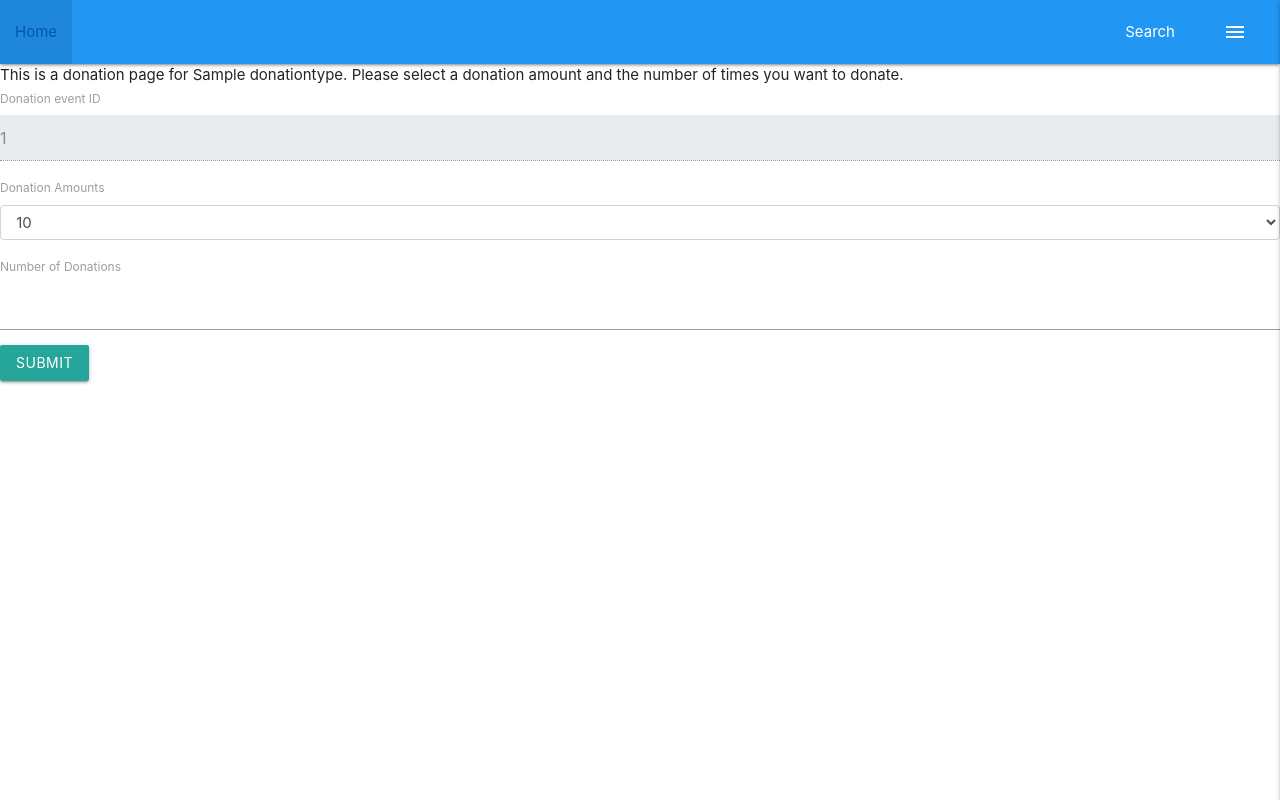
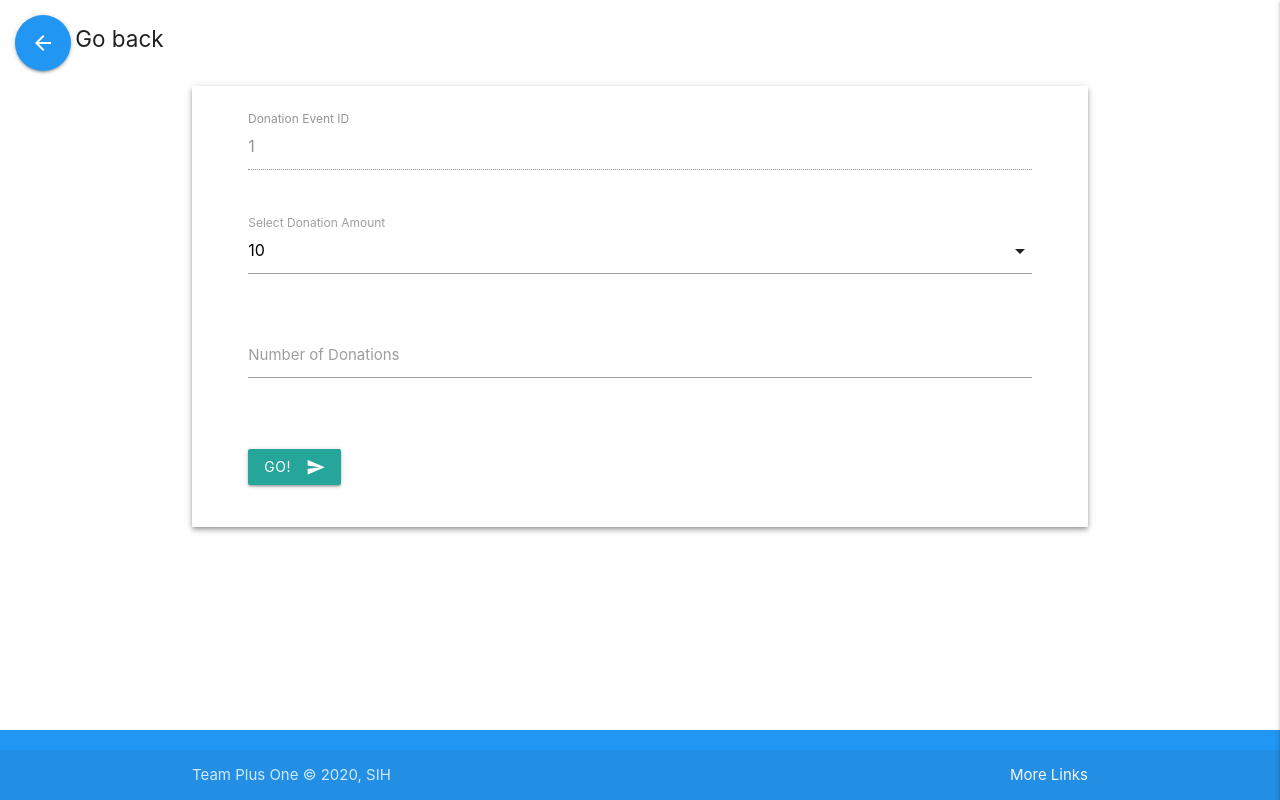
Before and after one commit to chiragagarwal54/AlumniTrackingSystem, a Django app: page /donate/1/ in a window 1280 px wide. Run offline with Django 3.2, Linux system fonts and the light colour scheme; a user stored in the database is signed in; tables that the repository leaves empty hold one stand-in row (values such as "Sample post"); grey boxes marked "Sample" are stand-in pictures; some libraries are stand-ins or nearby versions; grey boxes are pictures that could not be loaded.

Commit message:
[ADD] Donation CSS

```diff
--- a/payments/templates/payments/base.html
+++ b/payments/templates/payments/base.html
@@ -6,30 +6,36 @@
     <meta charset="UTF-8">
     <meta name="viewport" content="width=device-width, initial-scale=1.0">
     <title>Donation Page</title>
-    <link rel="stylesheet" href="https://stackpath.bootstrapcdn.com/bootstrap/4.5.0/css/bootstrap.min.css"
-        integrity="sha384-9aIt2nRpC12Uk9gS9baDl411NQApFmC26EwAOH8WgZl5MYYxFfc+NcPb1dKGj7Sk" crossorigin="anonymous">
     <script src="https://code.jquery.com/jquery-3.5.1.js"
         integrity="sha256-QWo7LDvxbWT2tbbQ97B53yJnYU3WhH/C8ycbRAkjPDc=" crossorigin="anonymous"></script>
-    <script src="https://cdn.jsdelivr.net/npm/popper.js@1.16.0/dist/umd/popper.min.js"
-        integrity="sha384-Q6E9RHvbIyZFJoft+2mJbHaEWldlvI9IOYy5n3zV9zzTtmI3UksdQRVvoxMfooAo"
-        crossorigin="anonymous"></script>
-    <script src="https://stackpath.bootstrapcdn.com/bootstrap/4.5.0/js/bootstrap.min.js"
-        integrity="sha384-OgVRvuATP1z7JjHLkuOU7Xw704+h835Lr+6QL9UvYjZE3Ipu6Tp75j7Bh/kR0JKI"
-        crossorigin="anonymous"></script>
     <script src="https://js.stripe.com/v3/"></script>
     <link href="https://fonts.googleapis.com/icon?family=Material+Icons" rel="stylesheet">
     <link rel="stylesheet prefetch" href="{% static 'chat/css/materialize.css' %}">
+    <script src="https://cdn.jsdelivr.net/npm/crypto-js@3.1.9-1/crypto-js.js"></script>
     <script src="{% static 'chat/js/materialize.js' %}"></script>
 </head>
 
 <body>
-
     {% include 'payments/navbar.html' %}
+    <main>
     {% block content %}
     {% endblock %}
+    </main>
+    {% include 'payments/footer.html' %}
 </body>
 
 </html>
+<style>
+    body {
+        display: flex;
+        min-height: 100vh;
+        flex-direction: column;
+    }
+
+    main {
+        flex: 1 0 auto;
+    }
+</style>
 <script>
     $(document).ready(function () {
         $('.materialboxed').materialbox();
@@ -39,6 +45,11 @@
             edge: 'right',
         });
     });
+
+    function dest(d) {
+        let hash = CryptoJS.MD5(d).toString();
+        window.location.href = "/chat/" + hash;
+    }
 </script>
 {% block js %}
 {% endblock %}
--- a/payments/templates/payments/donation.html
+++ b/payments/templates/payments/donation.html
@@ -2,31 +2,81 @@
 {% load static %}
 
 {% block content %}
-This is a donation page for {{ dono_name.donation_name }}. Please select a donation amount and the number of times
-you want to donate.
-
+<div class="container-fluid back">
+    <a class="btn-floating btn-large waves-effect waves-light blue" href="/donate"><i
+            class="material-icons">arrow_back</i></a>
+    <p class="back-text">Go back</p>
+</div>
+<div class="compose-box container z-depth-2">
     <form id="dono_form" method="post">
         {% csrf_token %}
-    <div class="form-group">
-        <label for="Name of the donation">
-            Donation event ID
-        </label>
-
-        <input class="form-control" name="_name_dono" value="{{ dono_name.donation_id }}" disabled="" />
-        <input type="hidden" name="name_dono" value="{{ dono_name.donation_id }}" />
+        <div class="row">
+            <div class="input-field col s12">
+                <input type="text" name="_name_dono" value="{{ dono_name.donation_id }}" disabled="">
+                <label for="_name_dono">Donation Event ID</label>
             </div>
-    <div class="form-group">
-        <label for="dono_name">Donation Amounts</label>
-        <select class="form-control" id="Select_dono_amount" name="dono_amount">
+        </div>
+        <div class="row" hidden>
+            <div class="input-field col s12">
+                <input type="text" name="name_dono" value="{{ dono_name.donation_id }}" hidden="">
+            </div>
+        </div>
+        <div class="row">
+            <div class="input-field col s12">
+                <select id="Select_dono_amount" name="dono_amount">
                     {% for amount in dono_amounts %}<option>{{ amount.amount }}</option>{% endfor %}
                 </select>
+                <label>Select Donation Amount</label>
             </div>
-    <div class="form-group">
-        <label for="exampleInputEmail1">Number of Donations</label>
-        <input class="form-control" id="no_of_dono" aria-describedby="emailHelp" name="no_of_dono">
         </div>
-    <button type="submit" class="btn btn-primary">Submit</button>
+        <div class="row">
+            <div class="input-field col s12">
+                <input id="no_of_dono" type="text"" name="no_of_dono">
+                <label for="email">Number of Donations</label>
+            </div>
+        </div>
+        <div class="row">
+            <div class="col s12">
+                <button type="submit" class="btn waves-effect waves-light">Go!<i
+                        class="material-icons right">send</i></button>
+            </div>
+        </div>
     </form>
+</div>
 
 <script src="{% static 'payments/js/main.js' %}"></script>
 {% endblock %}
+
+{% block js %}
+<script>
+    $(document).ready(function () {
+        $('select').formSelect();
+    });
+</script>
+<style>
+    button {
+        margin-top: 2em;
+    }
+
+    .compose-box {
+        padding-left: 3em;
+        padding-right: 3em;
+        padding-top: 1.5em;
+        padding-bottom: 1.5em;
+        margin-top: 1em;
+        margin-bottom: 1em;
+    }
+
+    .back {
+        margin: 1em;
+    }
+
+    .back-text {
+        display: inline;
+        font-size: 1.5em;
+    }
+    .navbar-fixed{
+        display: none;
+    }
+</style>
+{% endblock %}
--- /dev/null
+++ b/payments/templates/payments/footer.html
@@ -0,0 +1,8 @@
+<footer class="page-footer blue">
+    <div class="footer-copyright">
+        <div class="container">
+            Team Plus One © 2020, SIH
+            <a class="grey-text text-lighten-4 right" href="#!" style="text-decoration: none;">More Links</a>
+        </div>
+    </div>
+</footer>
--- a/payments/templates/payments/navbar.html
+++ b/payments/templates/payments/navbar.html
@@ -1,3 +1,4 @@
+<header>
     <div class="navbar-fixed">
         <nav class="blue">
             <ul class="left hide-on-med-and-down">
@@ -32,6 +33,8 @@
         <li>
             <div class="divider"></div>
         </li>
-    <li><a class="subheader">Subheader</a></li>
+        <li><a onclick="dest('{{ request.user.college.name }}')"><i class="material-icons">chat_bubble</i>College
+                Chat</a></li>
         <li><a class="waves-effect" href="/logout"><i class="material-icons">remove_circle</i>Logout</a></li>
     </ul>
+</header>
--- a/payments/views.py
+++ b/payments/views.py
@@ -5,6 +5,7 @@ from django.http.response import JsonResponse
 from django.conf import settings
 import stripe
 from payments.models import DonationType, DonationAmount
+import datetime
 
 # Create your views here.
 stripe.api_key = settings.STRIPE_SECRET_KEY
@@ -62,13 +63,23 @@ def success_view(request):
             request.GET.get("success_id"), limit=5
         )
         context = {
-            'amount_total' : transaction.data[0].amount_subtotal,
-            'currency' : transaction.data[0].currency
+            'amount_total' : int(transaction.data[0].amount_subtotal)/100,
+            'currency' : transaction.data[0].currency.upper(),
+            'transaction_id' : request.GET['success_id'],
+            'date_val' : datetime.datetime.now()
         }
         return render(request, "payments/success.html", context)
     except:
-        return render(request, "payments/error.html")
-
+        context = {
+            'error' : 'An Error occured! Please try again or contact the admin',
+            'donations' : DonationType.objects.all()
+        }
+        return render(request, "payments/home.html", context)
 
 def cancelled_view(request):
-    return render(request, "payments/cancelled.html")
+    donations = DonationType.objects.all()
+    context ={
+        'error' : 'You cancelled the transaction but please do consider donating!',
+        'donations' : donations
+    }
+    return render(request, "payments/home.html", context)
```
Also changed, not shown: payments/static/payments/js/main.js (+0 -31 lines), payments/templates/payments/cancelled.html (deleted, +0 -20 lines), payments/templates/payments/error.html (deleted, +0 -14 lines), payments/templates/payments/home.html (+12 -3 lines), payments/templates/payments/success.html (+34 -19 lines). Lines whose indentation alone changed are shown as unchanged.
